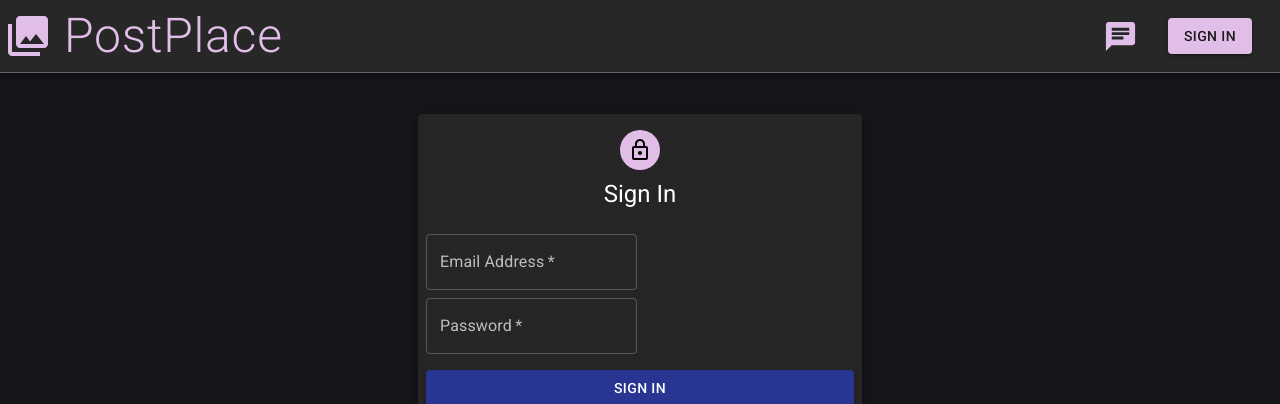
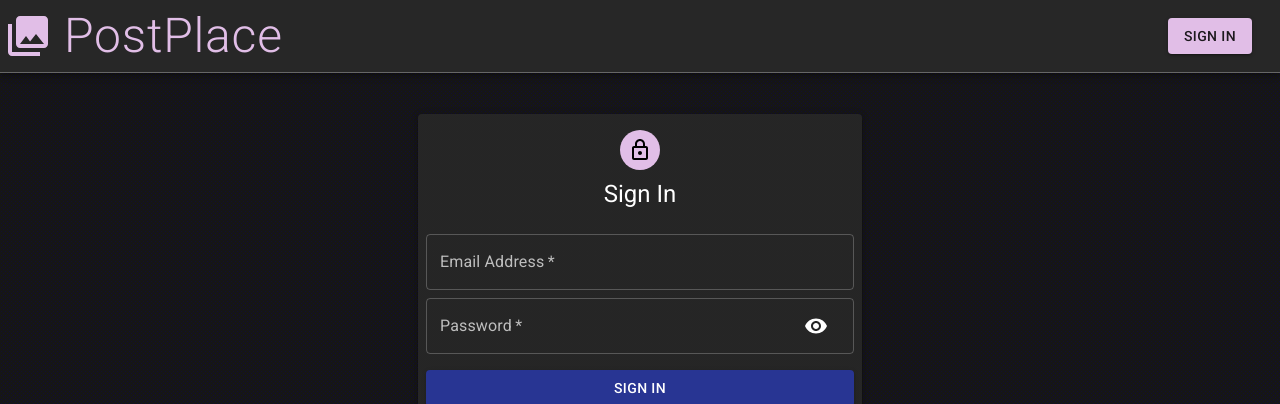
Before and after one commit to Eokn/PostPlace-UI, a React (Vite) app: page /auth in a window 1280 px wide. Shown: the top 404 px of the page. Built offline with nearby package versions, Linux system fonts and the light colour scheme; no server answers.

Commit message:
fixing styles, functionality for pages

```diff
--- a/src/App.jsx
+++ b/src/App.jsx
@@ -43,7 +43,7 @@ function App() {
             <Route path='/posts' exact element={<Home/>} />
             <Route path='/posts/search' exact element={<Home/>} />
             <Route path='/posts/:id' element={<PostDetails/>} />
-            <Route path='/auth' exact element={(()=> !signedIn ? <Auth /> : <Navigate to='/posts' />)()} />
+            <Route path='/auth' exact element={(()=> !signedIn ? <Auth /> : <Navigate to='/posts' replace />)()} />
             <Route path='/users/:id' element={<UserDetails/>} />
           </Routes>
           { chatShowing ? <Chat appRef={appRef} /> : '' }
--- a/src/components/Input/Input.jsx
+++ b/src/components/Input/Input.jsx
@@ -8,10 +8,16 @@ import useStyles from './styles'
 const Input = ({ half, handleChange, label, autoFocus, type, handleShowPassword, name }) => {
 const { classes } = useStyles()
     return (
-        <Grid xs='6' sm={half?'6':'12'} >
-            <TextField name={name} onChange={handleChange} color='secondary' variant='outlined' required fullWidth label={label} autoFocus={autoFocus} type={type} InputProps={name === 'password' ? {
-                endAdornment: ( <InputAdornment className={classes.iconToggle} position='end'> <IconButton onClick={handleShowPassword} size="large"> {type==='password' ? <Visibility /> : <VisibilityOff /> } </IconButton> </InputAdornment> )
-            } : null } />
+        <Grid size={{xs:6, sm: half ? 6:12}} >
+            <TextField name={name} onChange={handleChange}
+            color='secondary' variant='outlined' required fullWidth
+            label={label} autoFocus={autoFocus} type={type}
+            slotProps={name === 'password' ? {
+                input: { endAdornment: ( <InputAdornment className={classes.iconToggle} position='end'>
+                <IconButton onClick={handleShowPassword} size="large">
+                    {type==='password' ? <Visibility /> : <VisibilityOff /> }
+                    </IconButton> </InputAdornment> ) }
+            } : '' } />
         </Grid>
     );
 }
--- a/src/components/Navbar/AppNavbar.jsx
+++ b/src/components/Navbar/AppNavbar.jsx
@@ -115,14 +115,15 @@ const AppNavbar = () => {
                 {user.result ? (
                     <div className={classes.profile}>
                         <Typography className={classes.userName} variant='h6' onClick={() => navigate(`/users/${user.result.googleId || user.result._id}`)} >{user.result.name}</Typography>
+                        {/* <IconButton className={classes.chatOpener} size="large">
+                            <ChatIcon color='secondary' fontSize='large'
+                            onClick={()=>dispatch(toggleChat())} />
+                        </IconButton> */}
                         <UserMenu user={user.result} logout={logout} navRef={navRef.current}/>
                     </div>
                 ) : (
                     <div className={classes.notLoggedIn}>
-                        <IconButton className={classes.chatOpener} size="large">
 
-                        <ChatIcon color='secondary' fontSize='large' onClick={()=>dispatch(toggleChat())} />
-                        </IconButton>
                         <Button component={Link} to='/auth' variant='contained' color='secondary'>Sign in</Button>
                     </div>
 
--- a/src/components/Posts/Post/styles.js
+++ b/src/components/Posts/Post/styles.js
@@ -20,7 +20,7 @@ export default makeStyles()({
     borderRadius: '1rem',
     height: '100%',
     position: 'relative',
-    border: '1px solid #555'
+    border: '1px solid #555',
   },
   overlay: {
     position: 'absolute',
--- a/src/components/Posts/Posts.jsx
+++ b/src/components/Posts/Posts.jsx
@@ -18,7 +18,7 @@ const Posts = () => {
         loading ? (<Paper className={classes.loadingPaper} ><CircularProgress size='7em' color='secondary' /></Paper>  ) : (
         <Grid className={classes.container} container sx={{ alignItems: 'stretch' }} spacing={2}>
             {posts.map(post => (
-            <Grid key={post._id} xs={12} sm={6} md={4} lg={3}  >
+            <Grid key={post._id} size={{xs:12, sm:6, md:4, lg:3}}  >
                 <Post post={post}/>
             </Grid>))}
         </Grid>)
--- a/src/pages/Home/Home.jsx
+++ b/src/pages/Home/Home.jsx
@@ -77,10 +77,10 @@ const Home = () => {
                     <MuiChipsInput value={tags} color='secondary' margin='dense' onAddChip={handleAdd} onDeleteChip={handleDelete} className={classes.chipInput} label='Search By Tags' variant='outlined' />
                     <Button variant='contained' onClick={searchPosts} className={classes.searchButton} color='primary' >Search <SearchIcon fontSize='small' /> </Button>
                   </AppBar></Grid> )}
-                <Grid xs={12} sm={!signedIn ? 12 : 7} md={!signedIn ? 12 : 9} className={classes.heightFix}>
+                <Grid size={{xs:12, sm:!signedIn ? 12 : 7, md:!signedIn ? 12 : 9}} className={classes.heightFix}>
                   <Posts />
                 </Grid>
-                {signedIn && (<Grid xs={12} sm={5} md={3}>
+                {signedIn && (<Grid size={{xs:12, sm:5, md:3}}>
                   <AppBar position='static' color='inherit' className={classes.appBarSearchSigned} >
                     <TextField name='search' color='secondary' variant='outlined' label='Search Posts' fullWidth value={search} onKeyPress={handleKeyPress} onChange={(e)=>{setSearch(e.target.value)}} />
                     <MuiChipsInput value={tags} color='secondary' onAddChip={handleAdd} onDeleteChip={handleDelete} className={classes.chipInput} label='Search By Tags' variant='outlined' />
```
